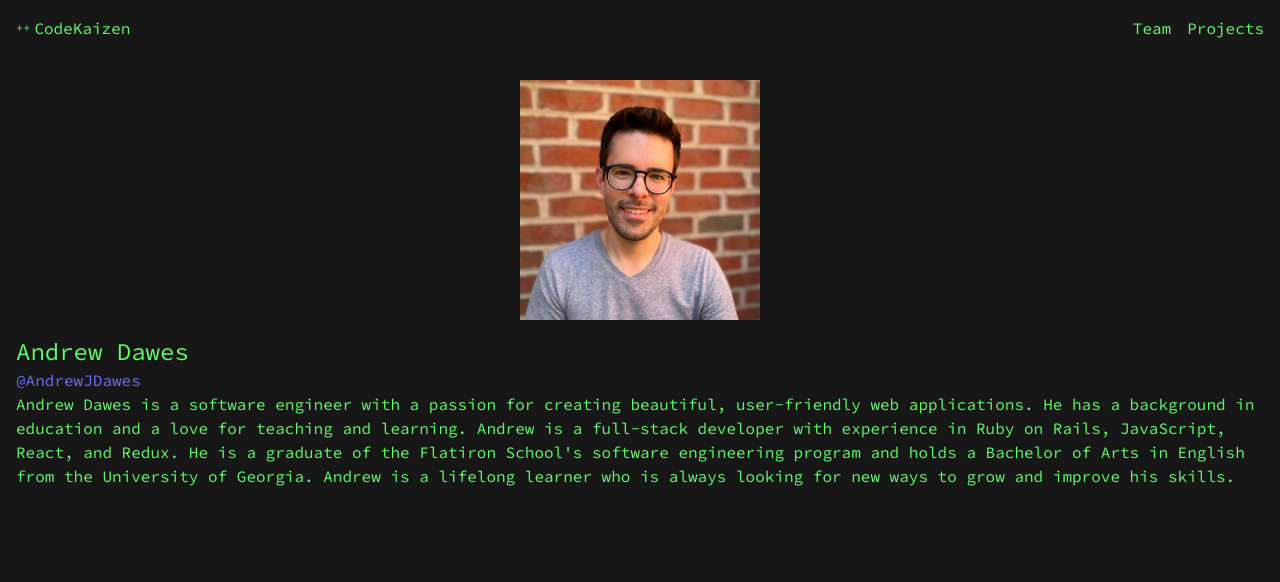
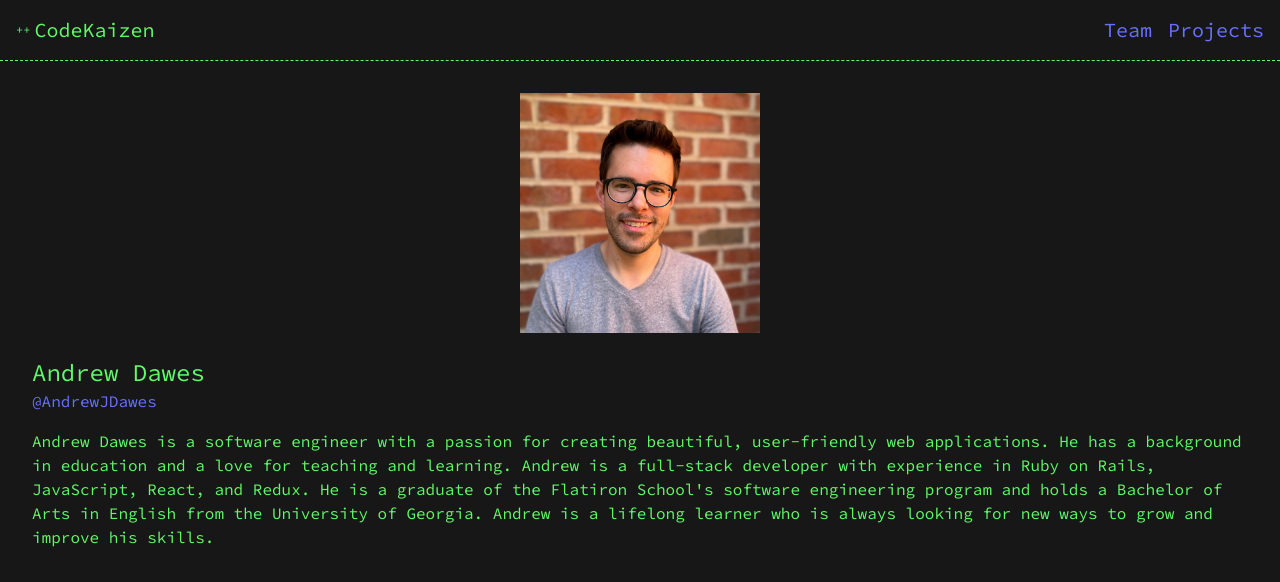
Before and after one commit to codekaizen-github/codekaizen-website-frontend, a Next.js app: page /team/andrew-dawes in a window 1280 px wide. Shown: the top 582 px of the page. Built offline with nearby package versions, Linux system fonts and the light colour scheme.

Commit message:
Update color styles

```diff
--- a/public/data/teamMembers.json
+++ b/public/data/teamMembers.json
@@ -16,7 +16,8 @@
 		"description": "Missie creates user interfaces with the exhilaration of a yogi flowing through sun salutations.",
 		"photoUrl": "/missie-dawes.jpg",
 		"slug": "missie-dawes",
-		"githubUsername": "missiedawes"
+		"githubUsername": "missiedawes",
+		"bio": "Missie Dawes is a front-end developer with a background in education and a passion for creating beautiful, user-friendly web applications. She is a full-stack developer with experience in Ruby on Rails, JavaScript, React, and Redux. Missie is a graduate of the Flatiron School's software engineering program and holds a Bachelor of Arts in English from the University of Georgia. She is a lifelong learner who is always looking for new ways to grow and improve her skills."
 	},
 	{
 		"id": 3,
@@ -25,7 +26,8 @@
 		"description": "Logan pursues perfection with the exactness of a master swordsman, seeking answers with the patience of a monk in meditation.",
 		"photoUrl": "/logan-sauers.jpg",
 		"slug": "logan-sauers",
-		"githubUsername": "logansauers"
+		"githubUsername": "logansauers",
+		"bio": "Logan Sauers is a software engineer with a passion for creating beautiful, user-friendly web applications. He has a background in education and a love for teaching and learning. Logan is a full-stack developer with experience in Ruby on Rails, JavaScript, React, and Redux. He is a graduate of the Flatiron School's software engineering program and holds a Bachelor of Arts in English from the University of Georgia. Logan is a lifelong learner who is always looking for new ways to grow and improve his skills."
 	},
 	{
 		"id": 4,
@@ -33,6 +35,7 @@
 		"description": "Kaitlyn fearlessly tackles challenging projects with the boldness of a warrior, mastering tasks with a spirit as free as the wind.",
 		"role": "The Samurai",
 		"slug": "kaitlyn-wyland",
-		"githubUsername": "kwyland22"
+		"githubUsername": "kwyland22",
+		"bio": "Kaitlyn Wyland is a software engineer with a passion for creating beautiful, user-friendly web applications. She has a background in education and a love for teaching and learning. Kaitlyn is a full-stack developer with experience in Ruby on Rails, JavaScript, React, and Redux. She is a graduate of the Flatiron School's software engineering program and holds a Bachelor of Arts in English from the University of Georgia. Kaitlyn is a lifelong learner who is always looking for new ways to grow and improve her skills."
 	}
 ]
--- a/src/app/layout.tsx
+++ b/src/app/layout.tsx
@@ -24,7 +24,7 @@ export default function RootLayout({
 			<body className="min-h-screen bg-neutral-900">
 				<div className={`${sourceCodePro.className} relative`}>
 					<Navigation />
-					<main className="py-6 px-4">{children}</main>
+					<main className="p-8">{children}</main>
 				</div>
 			</body>
 		</html>
--- a/src/app/navigation.tsx
+++ b/src/app/navigation.tsx
@@ -11,32 +11,30 @@ export default function Navigation() {
 	const closeMenu = () => setIsOpen(false);
 
 	return (
-		<nav className="relative flex items-center justify-between w-full p-4">
+		<nav className="relative flex items-center justify-between w-full p-4 text-xl border-b border-dashed border-retro-green">
 			<div className="flex items-center space-x-4">
 				<Link
 					href="/"
 					className="flex items-center text-retro-green hover:text-retro-darkGreen"
 				>
-					<span className="text-xs mr-1">++</span> CodeKaizen
+					<span className="text-xs mr-1">++</span>
+					<span>CodeKaizen</span>
 				</Link>
 			</div>
 			<div className="hidden md:flex items-center space-x-4">
-				<Link
-					href="/team"
-					className="text-retro-green hover:text-retro-darkGreen"
-				>
+				<Link href="/team" className="">
 					Team
 				</Link>
-				<Link
-					href="/projects"
-					className="text-retro-green hover:text-retro-darkGreen"
-				>
+				<Link href="/projects" className="">
 					Projects
 				</Link>
 			</div>
 			<div className="md:hidden">
 				<button onClick={() => setIsOpen(!isOpen)}>
-					<FontAwesomeIcon icon={faBars} className="text-xl" />
+					<FontAwesomeIcon
+						icon={faBars}
+						className="text-2xl text-retro-blue hover:text-retro-darkBlue"
+					/>
 				</button>
 			</div>
 			{isOpen && (
@@ -47,7 +45,7 @@ export default function Navigation() {
 					<FontAwesomeIcon
 						icon={faXmark}
 						onClick={() => setIsOpen(false)}
-						className="absolute top-4 right-4 text-xl cursor-pointer"
+						className="absolute top-4 right-4 text-2xl cursor-pointer text-retro-blue hover:text-retro-darkBlue"
 					/>
 					<Link href="/team" className="text-2xl">
 						Team
--- a/src/app/team/[slug]/page.tsx
+++ b/src/app/team/[slug]/page.tsx
@@ -44,7 +44,7 @@ export default function TeamMemberPage({
 				alt={member.name}
 				width={350}
 				height={350}
-				className="mb-4 h-60 w-60 mx-auto"
+				className="mb-6 h-60 w-60 mx-auto"
 			/>
 			<div>
 				<h1 className="text-2xl">{member.name}</h1>
@@ -54,10 +54,9 @@ export default function TeamMemberPage({
 				>
 					<p>@{member.githubUsername}</p>
 				</a>
+				<p className="mt-4">{member.bio}</p>
 			</div>
-			<div>
-				<p>{member.bio}</p>
-			</div>
+			<div></div>
 		</div>
 	);
 
--- a/src/app/team/page.tsx
+++ b/src/app/team/page.tsx
@@ -35,7 +35,7 @@ export default function TeamPage() {
 
 	return (
 		<>
-			<h1 className="text-3xl font-semibold pb-6">Meet Our Team</h1>
+			<h1 className="text-xl pb-6">Meet Our Team</h1>
 			<div className="gap-4 grid grid-cols-1 lg:grid-cols-2">
 				{teamMembers?.map((member) => (
 					<TeamMemberCard key={member.id} member={member} />
--- a/src/app/team/teamMemberCard.tsx
+++ b/src/app/team/teamMemberCard.tsx
@@ -34,7 +34,7 @@ export default function TeamMemberCard({ member }: TeamMemberCardProps) {
 				</div>
 				<Link
 					href={`/team/${member.slug}`}
-					className="flex items-center h-full p-4 rounded-r-lg hover:bg-neutral-700 hover:cursor-pointer"
+					className="flex items-center h-full p-4 hover:bg-neutral-700 hover:cursor-pointer"
 				>
 					<FontAwesomeIcon
 						icon={faAngleRight}
```
